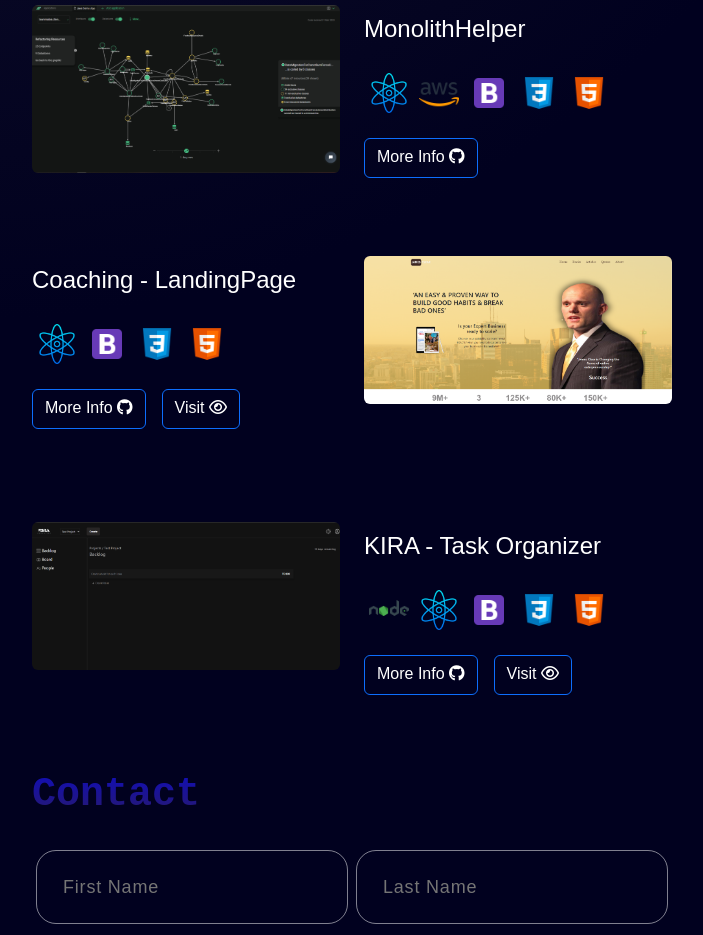
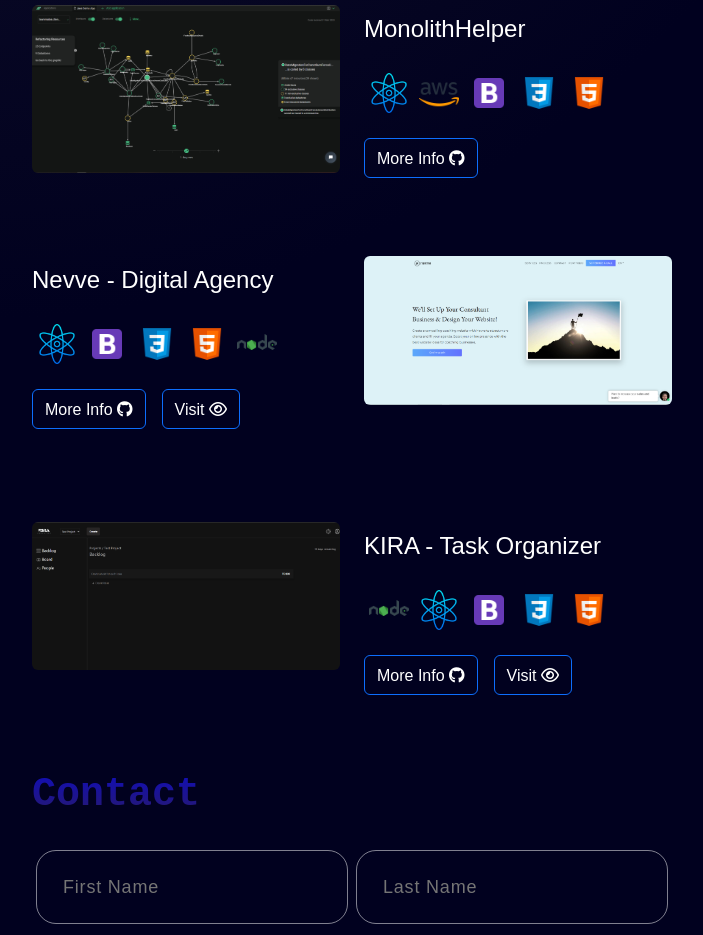
Before and after one commit to Nievas1000/Portafolio, a React (Create React App) app: page / in a window 1280 px wide. Shown: the part 2940-3875 px from the top of the page, without its empty margins (288-991 px from the left). Built offline with nearby package versions, Linux system fonts and the light colour scheme.

Commit message:
new project added

```diff
--- a/src/App.js
+++ b/src/App.js
@@ -6,7 +6,6 @@ import Tecnologias from "./components/Technologies";
 import Proyectos from "./components/Proyects";
 import Contacto from "./components/Contact";
 import { Resume } from "./components/Resume";
-import { PopupWidget } from "react-calendly";
 
 function App() {
   return (
@@ -22,13 +21,6 @@ function App() {
           <Contacto />
         </div>
       </div>
-      <PopupWidget
-        url="https://calendly.com/nievas"
-        rootElement={document.getElementById("root")}
-        text="Let's schedule a call!"
-        textColor="#ffffff"
-        color="#0808D8"
-      />
     </div>
   );
 }
--- a/src/components/NavBar.js
+++ b/src/components/NavBar.js
@@ -81,10 +81,15 @@ const NavBar = () => {
               <a
                 href="https://www.linkedin.com/in/lautaro-nievas/"
                 target="_blank"
+                rel="noreferrer"
               >
                 <i className="fa fa-linkedin" aria-hidden="true"></i>
               </a>
-              <a href="https://github.com/Nievas1000" target="_blank">
+              <a
+                href="https://github.com/Nievas1000"
+                target="_blank"
+                rel="noreferrer"
+              >
                 <i className="fa fa-github" aria-hidden="true"></i>
               </a>
               <a href="#contact">
--- a/src/components/Proyects.js
+++ b/src/components/Proyects.js
@@ -9,7 +9,6 @@ import bootstrap from "../assets/bootstrap.png";
 import css from "../assets/css.png";
 import html from "../assets/html.png";
 import node from "../assets/nodejs.png";
-import next from "../assets/next-js.svg";
 
 const Proyectos = () => {
   const [visible] = useScrollEffect("scrollEffectProyects");
@@ -39,6 +38,7 @@ const Proyectos = () => {
                   href="https://github.com/Nievas1000/MonolithHelper"
                   target="_blank"
                   rel="noreferrer"
+                  className="pt-1"
                 >
                   More Info <i className="fa fa-github" aria-hidden="true"></i>
                 </a>
@@ -50,28 +50,31 @@ const Proyectos = () => {
       <Row className="individual-project d-flex mb-5">
         <Col className="project-info">
           <div>
-            <h4>Coaching - LandingPage</h4>
+            <h4>Nevve - Digital Agency</h4>
             <div className="d-flex icons-proyect">
               <img src={react} alt="React" />
               <img src={bootstrap} alt="Bootstrap" />
               <img src={css} alt="CSS" />
               <img src={html} alt="HTML" />
+              <img src={node} alt="NodeJS" />
             </div>
             <div className="links-projects d-block d-md-flex gap-3">
               <Button variant="primary">
                 <a
-                  href="https://github.com/Nievas1000/COACHING-PAGE"
+                  href="https://github.com/Nievas1000/web-design-agency"
                   target="_blank"
                   rel="noreferrer"
+                  className="pt-1"
                 >
                   More Info <i className="fa fa-github" aria-hidden="true"></i>
                 </a>
               </Button>
               <Button variant="primary">
                 <a
-                  href="https://james-clear.netlify.app/"
+                  href="https://nevvedesign.com/"
                   target="_blank"
                   rel="noreferrer"
+                  className="pt-1"
                 >
                   Visit <i className="fa-regular fa-eye"></i>
                 </a>
@@ -103,6 +106,7 @@ const Proyectos = () => {
                   href="https://github.com/Nievas1000/Project-Organizer"
                   target="_blank"
                   rel="noreferrer"
+                  className="pt-1"
                 >
                   More Info <i className="fa fa-github" aria-hidden="true"></i>
                 </a>
@@ -112,6 +116,7 @@ const Proyectos = () => {
                   href="https://kira-organizer.netlify.app/home"
                   target="_blank"
                   rel="noreferrer"
+                  className="pt-1"
                 >
                   Visit <i className="fa-regular fa-eye"></i>
                 </a>
```
Also changed, not shown: src/assets/proj2.png.
